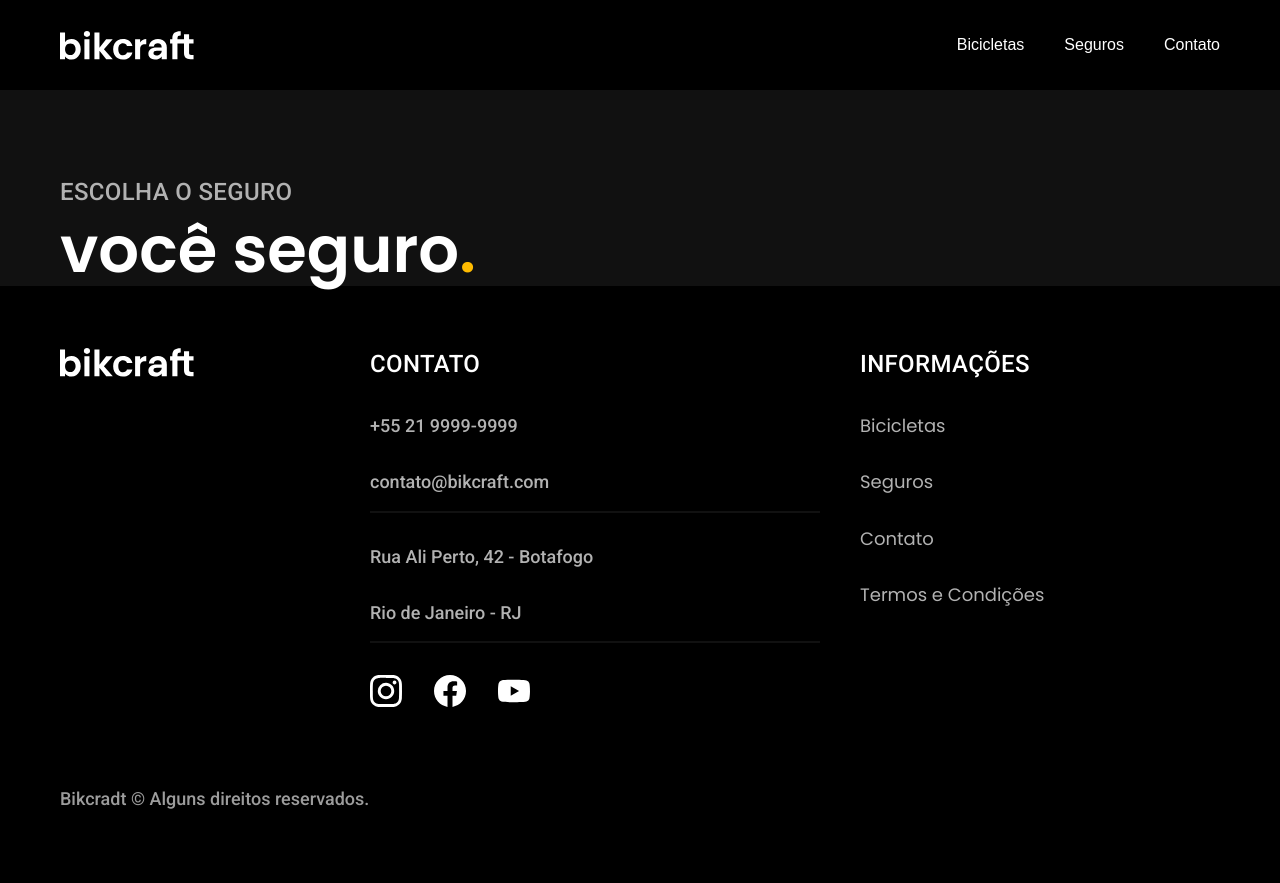
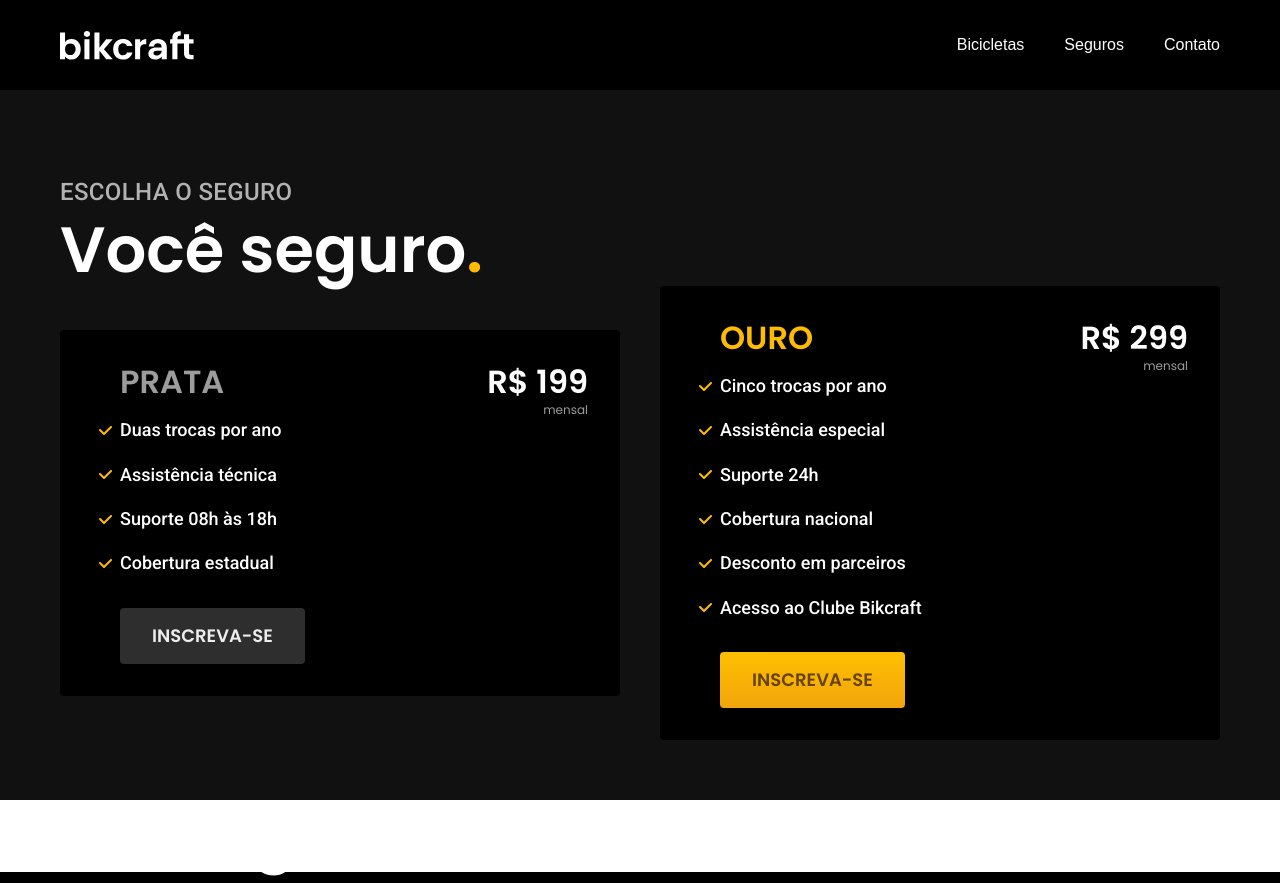
Before and after one commit to RodrigoASM6/Projeto-Bikcraft, a plain HTML site: page seguros.html in a window 1280 px wide. Shown: the top 883 px of the page. Drawn offline with Linux system fonts and the light colour scheme.

Commit message:
criango sub seção "vantagens" na pagina seguros pelo html

```diff
--- a/css/seguros/seguros.css
+++ b/css/seguros/seguros.css
@@ -12,6 +12,10 @@
     align-items: center;
 }
 
+#seguros .seguros {
+    padding-top: 0px;
+}
+
 .seguros h2 {
     grid-column: 1/-1;
 }
@@ -21,6 +25,7 @@
     padding: 32px 32px 32px 60px;
     display: grid;
     grid-template-columns: 1fr auto;
+    border-radius: 4px;
 }
 
 .seguros-item li {
--- a/seguros.html
+++ b/seguros.html
@@ -16,7 +16,7 @@
   <link href="https://fonts.googleapis.com/css2?family=Merriweather:ital,wght@1,900&family=Poppins:wght@400;600&family=Roboto:wght@400;500&display=swap" rel="stylesheet">
 </head>
 
-<body id="termos">
+<body id="seguros">
 
   <header class="header-bg">
     <div class="header container">
@@ -36,17 +36,54 @@
     </div>
   </header>
 
-  <main>
+  <main class="seguros-bg">
     <div class="titulo-bg">
         <div class="titulo container">
             <p class="font-2-l-b cor-5">Escolha o seguro</p>
-            <h1 class="font-1-xxl cor-0">você seguro<span class="cor-p1">.</span></h1>
+            <h1 class="font-1-xxl cor-0">Você seguro<span class="cor-p1">.</span></h1>
         </div>
 
     </div>
 
 
+      <div class="seguros container">
+
+        <div class="seguros-item">
+          <h3 class="font-1-xl cor-6">PRATA</h3>
+          <span class="font-1-xl cor-0">R$ 199 <span class="font-1-xs cor-6">mensal</span></span>
+          <ul class="font-2-m cor-0">
+            <li>Duas trocas por ano</li>
+            <li>Assistência técnica</li>
+            <li>Suporte 08h às 18h</li>
+            <li>Cobertura estadual</li>
+          </ul>
+          <a class="botao secundario" href="orcamento.html">Inscreva-se</a>
+        </div>
+
+        <div class="seguros-item">
+          <h3 class="font-1-xl cor-p1">OURO</h3>
+          <span class="font-1-xl cor-0">R$ 299 <span class="font-1-xs cor-6">mensal</span></span>
+          <ul class="font-2-m cor-0">
+            <li>Cinco trocas por ano</li>
+            <li>Assistência especial</li>
+            <li>Suporte 24h</li>
+            <li>Cobertura nacional</li>
+            <li>Desconto em parceiros</li>
+            <li>Acesso ao Clube Bikcraft</li>
+          </ul>
+          <a class="botao" href="orcamento.html">Inscreva-se</a>
+        </div>
+      </div>
+
+
+
   </main>
+
+  <article class="vantagens-bg">
+    <div class="vantagens container">
+      <h2 class="font-1-xxl cor-0">vantagens <span class="color-p1">.</span></h2>
+    </div>
+  </article>
 
   <footer class="footer-bg">
     <div class="footer container">
```
